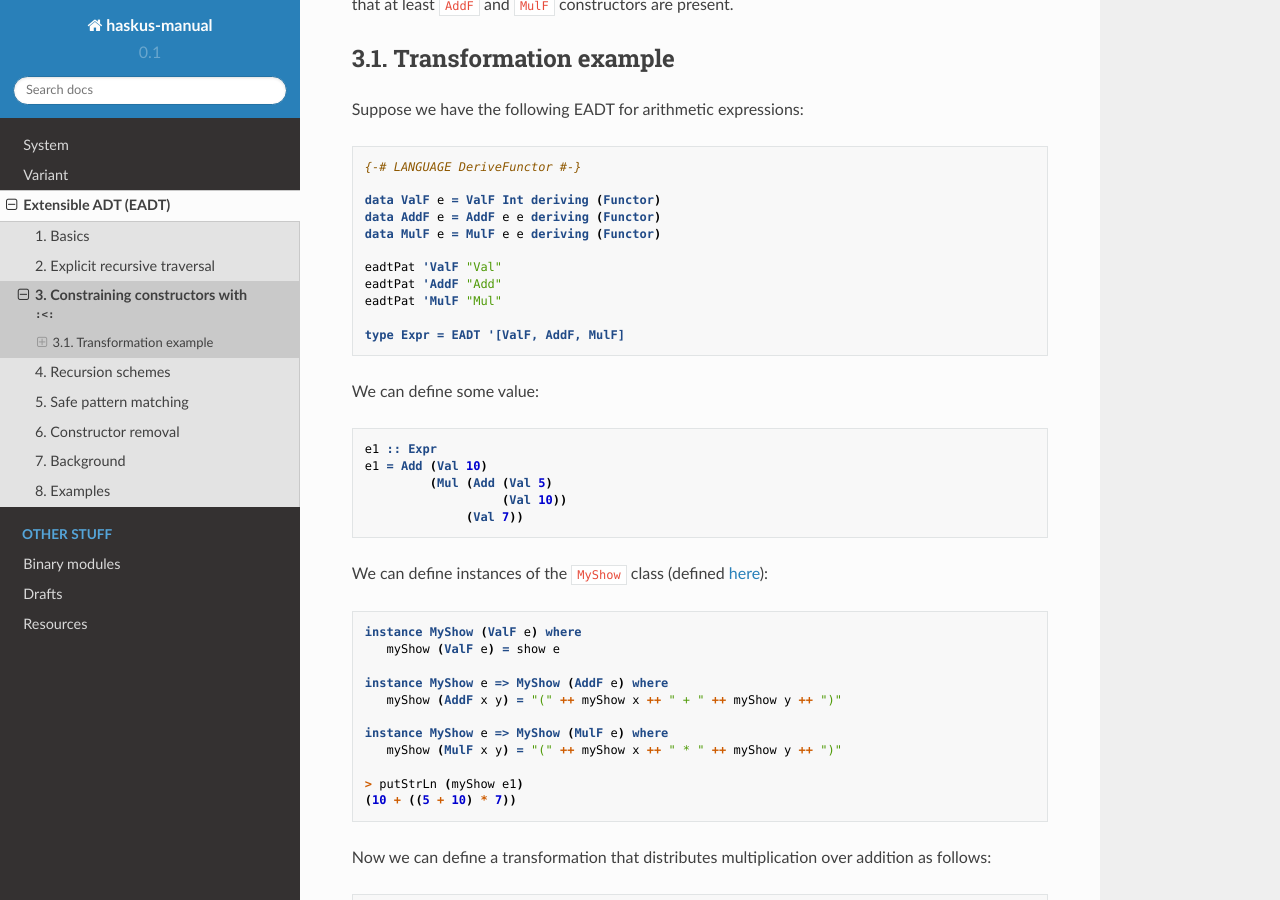
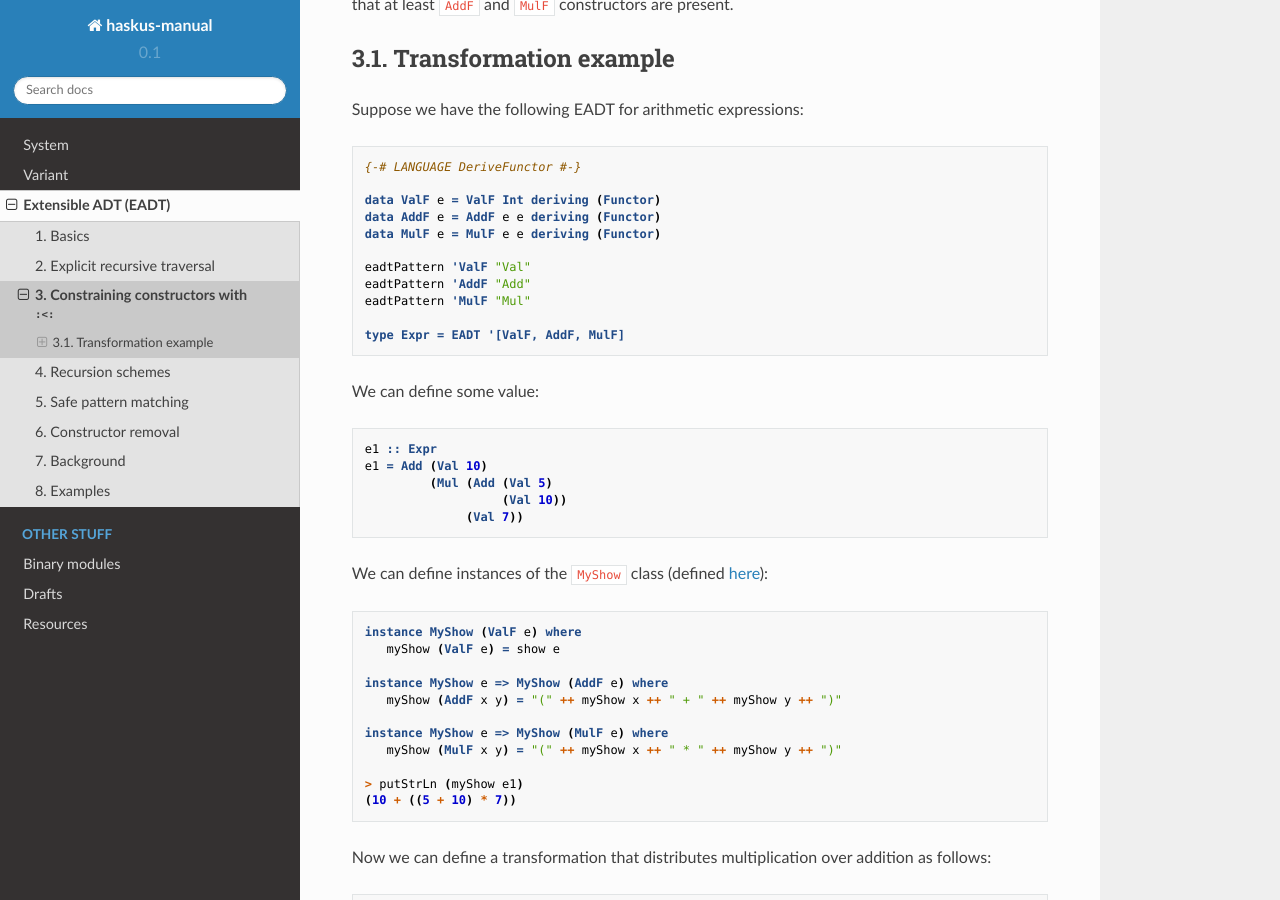
Before and after one commit to haskus/haskus-manual, a Sphinx documentation site: the page built from source/eadt/constructor_constraint.rst, in a window 1280 px wide and 900 px high, scrolled down 337 px. Built offline with Sphinx 7.4.7 and the Read the Docs theme 2.0.0, drawn with Linux system fonts in a browser that asks for light colours; pages that are not in the unit, such as notebooks, are missing from menus.

Commit message:
Rename eadtPat into eadtPattern

```diff
--- a/source/eadt/basics.rst
+++ b/source/eadt/basics.rst
@@ -63,8 +63,8 @@ with:
 
    import Haskus.Utils.EADT.TH
 
-   eadtPat 'ConsF "Cons"
-   eadtPat 'NilF  "Nil"
+   eadtPattern 'ConsF "Cons"
+   eadtPattern 'NilF  "Nil"
 
 
 ------------------------------------------------------------------------------
--- a/source/eadt/constructor_constraint.rst
+++ b/source/eadt/constructor_constraint.rst
@@ -28,9 +28,9 @@ Suppose we have the following EADT for arithmetic expressions:
    data AddF e = AddF e e deriving (Functor)
    data MulF e = MulF e e deriving (Functor)
 
-   eadtPat 'ValF "Val"
-   eadtPat 'AddF "Add"
-   eadtPat 'MulF "Mul"
+   eadtPattern 'ValF "Val"
+   eadtPattern 'AddF "Add"
+   eadtPattern 'MulF "Mul"
 
    type Expr = EADT '[ValF, AddF, MulF]
 
@@ -118,7 +118,7 @@ Suppose we add a ``Pow`` (power) constructor:
 
    data PowF e = PowF e e deriving (Functor)
 
-   eadtPat 'PowF "Pow"
+   eadtPattern 'PowF "Pow"
 
    instance MyShow e => MyShow (PowF e) where
       myShow (PowF x y) = "(" ++ myShow x ++ " ^ " ++ myShow y ++ ")"
--- a/source/eadt/explicit_traversal.rst
+++ b/source/eadt/explicit_traversal.rst
@@ -125,7 +125,7 @@ If we add a new constructor, such as ``NodeF`` to build binary trees:
 
    data NodeF a l = NodeF a l l deriving (Functor)
 
-   eadtPat 'NodeF "Node"
+   eadtPattern 'NodeF "Node"
 
 We can also add a ``MyShow`` instance for ``NodeF``:
 
```
Also changed, not shown: source/eadt/safe_pattern_matching.rst (+4 -4 lines).
